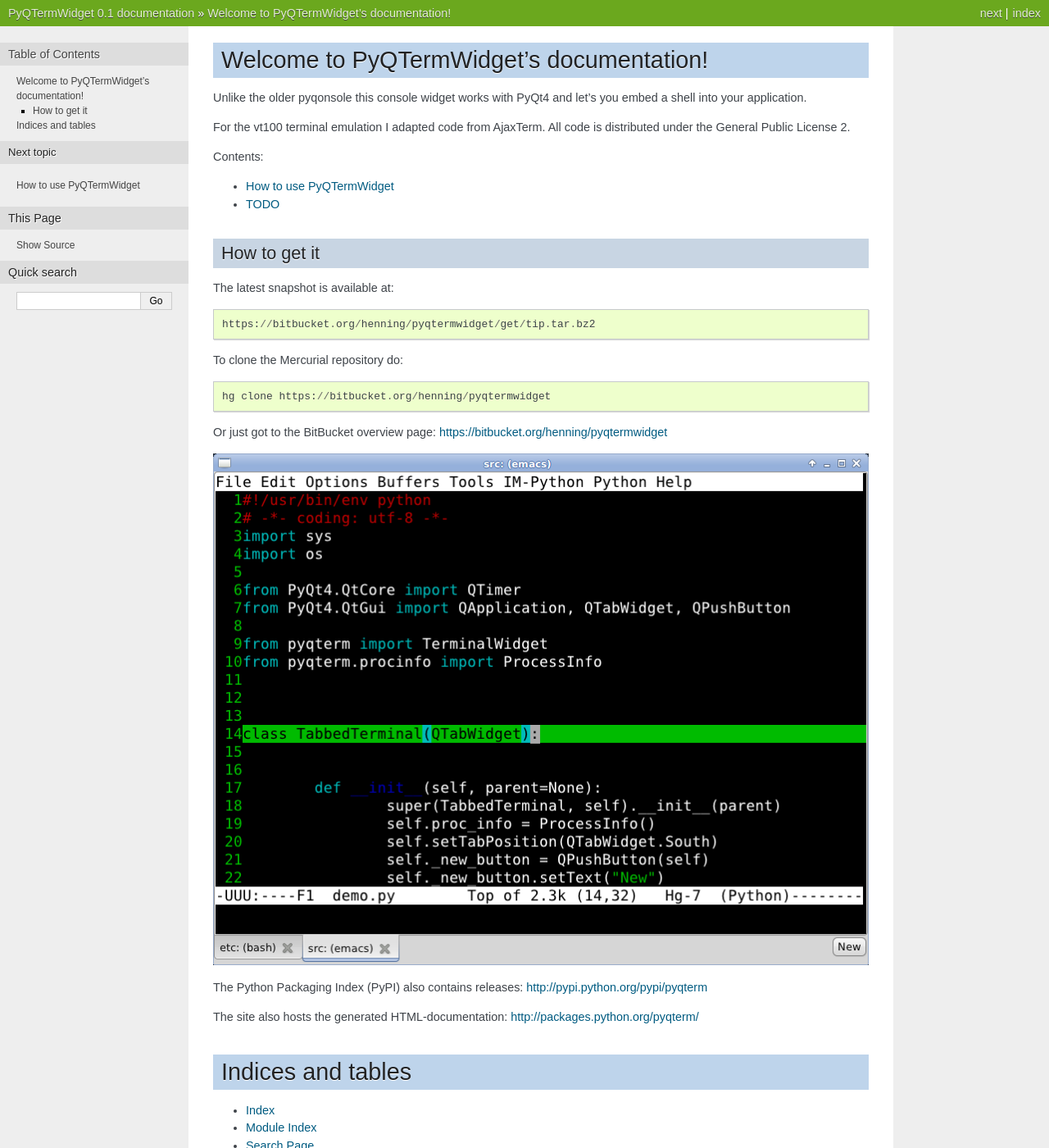
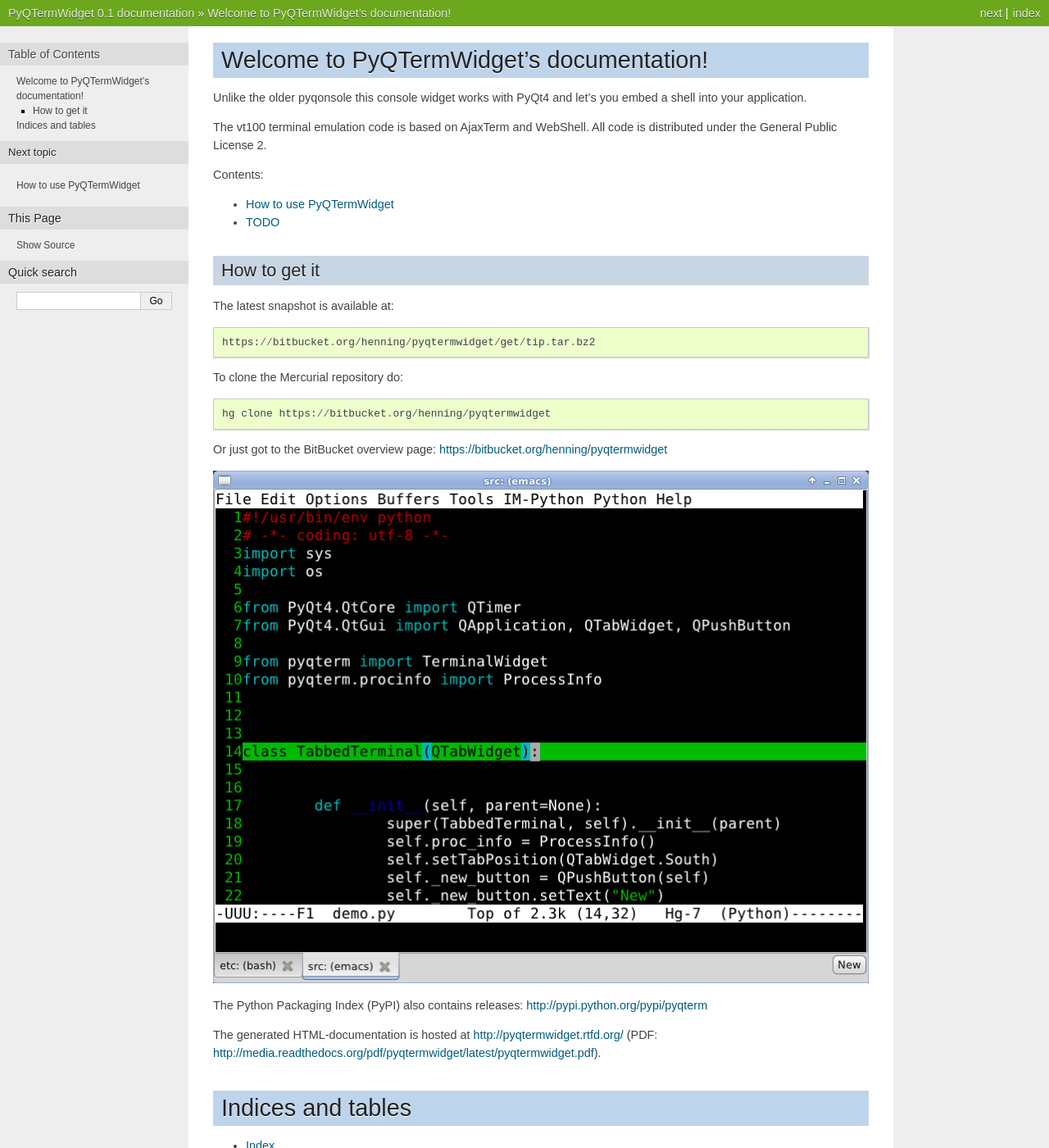
Before and after one commit to muromec/pysnole, a Sphinx documentation site: the page built from doc/index.rst, in a window 1280 px wide and 1400 px high. Shown: the whole window at 82% size. Built offline with Sphinx 7.4.7, drawn with Linux system fonts in a browser that asks for light colours.

Commit message:
updated files for 0.2 release

```diff
--- a/README.rst
+++ b/README.rst
@@ -8,7 +8,7 @@
 the widget you can execute *demo.py*.
 
 Or browse the generated HTML documentation at
-http://packages.python.org/pyqterm/
+http://pyqtermwidget.rtfd.org/
 
-For the vt100 terminal emulation I adapted code from AjaxTerm.
+The vt100 terminal emulation code is based on AjaxTerm and WebShell.
 All code is distributed under the General Public License 2.
--- a/doc/index.rst
+++ b/doc/index.rst
@@ -9,7 +9,7 @@
 Unlike the older pyqonsole this console widget works with PyQt4 and let's you
 embed a shell into your application.
 
-For the vt100 terminal emulation I adapted code from AjaxTerm.
+The vt100 terminal emulation code is based on AjaxTerm and WebShell.
 All code is distributed under the General Public License 2.
 
 
@@ -43,7 +43,8 @@
 
 The Python Packaging Index (PyPI) also contains releases:  http://pypi.python.org/pypi/pyqterm
 
-The site also hosts the generated HTML-documentation: http://packages.python.org/pyqterm/
+The generated HTML-documentation is hosted at http://pyqtermwidget.rtfd.org/
+(PDF: http://media.readthedocs.org/pdf/pyqtermwidget/latest/pyqtermwidget.pdf).
 
 
 Indices and tables
--- a/setup.py
+++ b/setup.py
@@ -5,10 +5,11 @@
 if __name__ == "__main__":
     setup(
         name = "pyqterm",
-        version = "0.1",
+        version = "0.2",
         description="Simple terminal/console widget for PyQt4 with vt100 support",
         author="Henning Schroeder",
         author_email="henning.schroeder@gmail.com",
+        url="https://bitbucket.org/henning/pyqtermwidget",
         zip_safe=True,
         license="GPL2",
         keywords="pyqt pyqt4 console terminal shell vt100 widget",
```
Also changed, not shown: 1 other file.
